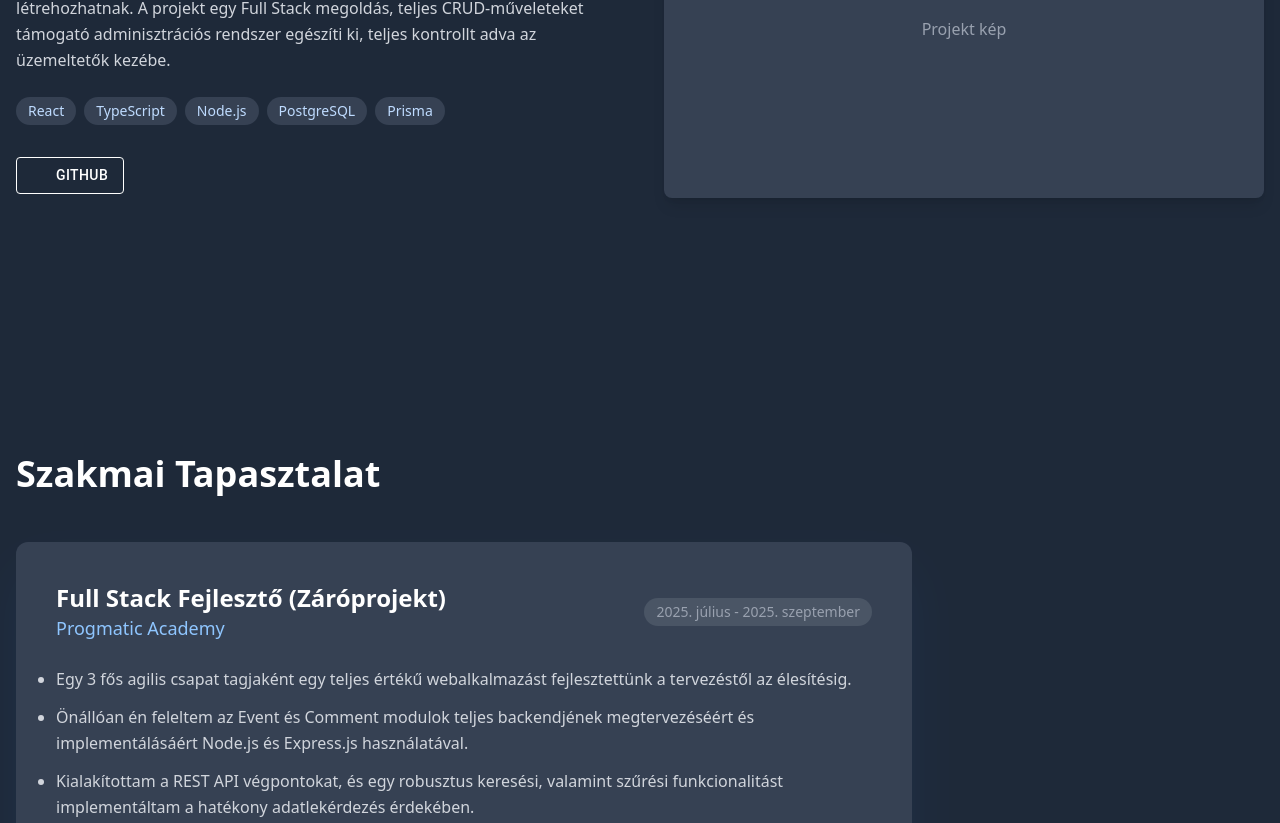
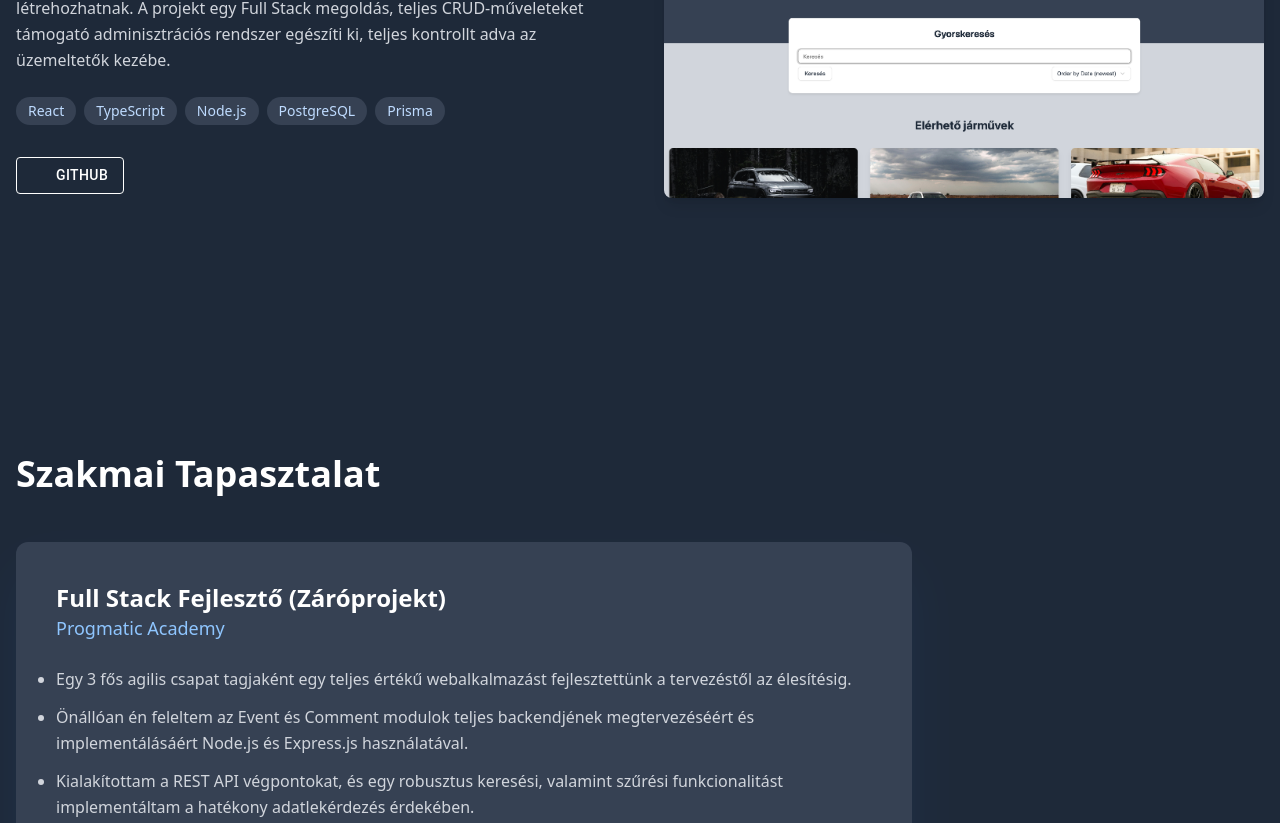
Before and after one commit to horvathmartin97/portfolio, a React (Vite) app in the folder MartinH-Portfolio/: page / in a window 1280 px wide. Shown: the part 1469-2292 px from the top of the page. Built offline with nearby package versions, Linux system fonts and the light colour scheme; some icons are missing.

Commit message:
Implement code changes to enhance functionality and improve performance

```diff
--- a/MartinH-Portfolio/src/components/Experience.tsx
+++ b/MartinH-Portfolio/src/components/Experience.tsx
@@ -24,9 +24,6 @@ export default function Experience() {
                 {t("experience.company")}
               </p>
             </div>
-            <p className="text-sm text-gray-400 mt-2 sm:mt-0 bg-gray-600 px-3 py-1 rounded-full">
-              {t("experience.duration")}
-            </p>
           </div>
 
           <ul className="list-disc  text-gray-300 space-y-3">
--- a/MartinH-Portfolio/src/components/Projects.tsx
+++ b/MartinH-Portfolio/src/components/Projects.tsx
@@ -3,6 +3,7 @@ import GitHubIcon from "@mui/icons-material/GitHub";
 import OpenInNewIcon from "@mui/icons-material/OpenInNew";
 import pawmapImage from "../assets/pawmap.png";
 import { useTranslation } from "react-i18next";
+import silverCar from "../assets/silverCar.png";
 
 interface Projects {
   key: string;
@@ -15,7 +16,7 @@ interface Projects {
 }
 const projectImages: { [key: string]: string } = {
   pawmapImage: pawmapImage,
-  silverArrowImage: "",
+  silverArrowImage: silverCar,
 };
 export default function Projects() {
   const { t } = useTranslation();
```
Also changed, not shown: MartinH-Portfolio/src/assets/silverCar.png (added).
